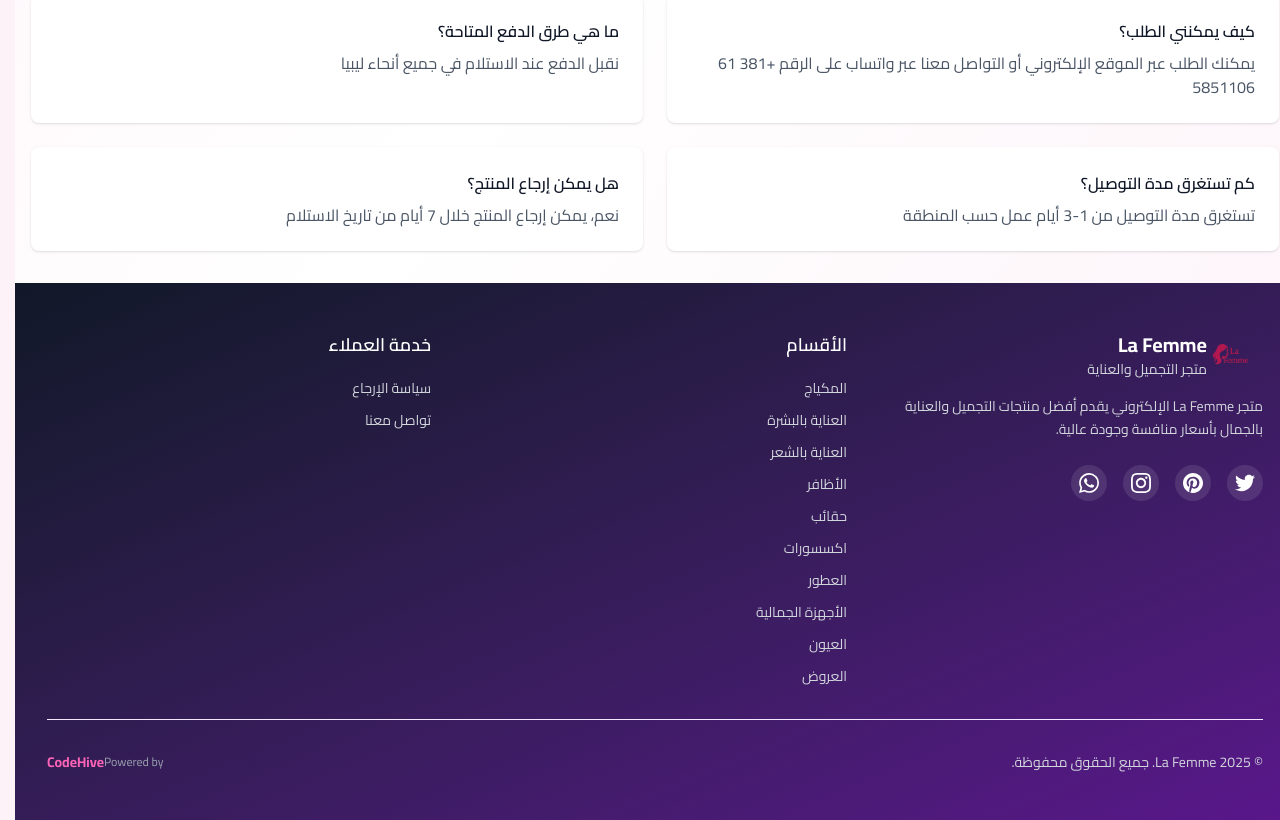
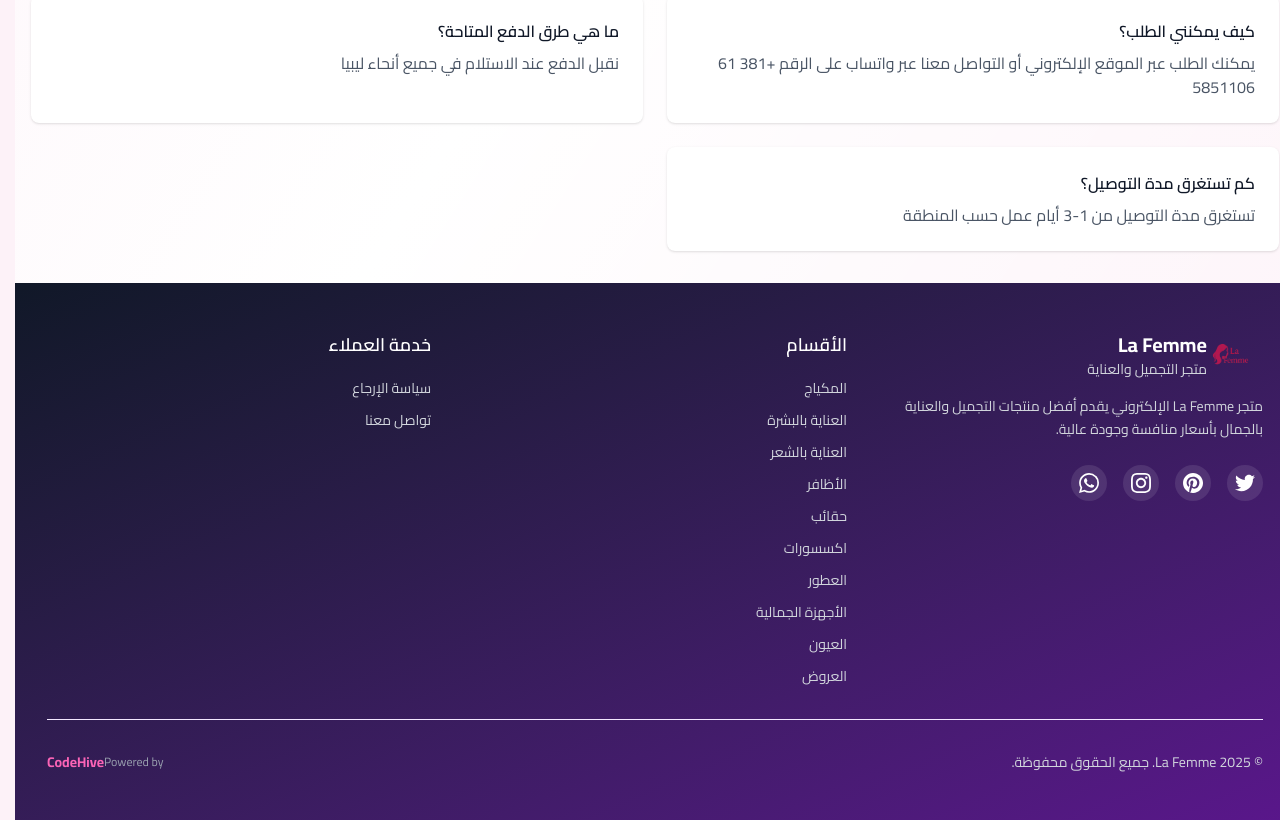
Before and after one commit to ali-lafemme/la-femme-store, a Next.js app: page /contact in a window 1280 px wide. Shown: the part 1178-1998 px from the top of the page. Built offline with nearby package versions, Linux system fonts and the light colour scheme.

Commit message:
Remove specific FAQ question from contact page

```diff
--- a/src/app/contact/page.tsx
+++ b/src/app/contact/page.tsx
@@ -240,10 +240,6 @@ function ContactPage() {
               <h3 className="font-semibold text-gray-900 mb-2">كم تستغرق مدة التوصيل؟</h3>
               <p className="text-gray-600">تستغرق مدة التوصيل من 1-3 أيام عمل حسب المنطقة</p>
             </div>
-            <div className="bg-white rounded-lg p-6 shadow-sm">
-              <h3 className="font-semibold text-gray-900 mb-2">هل يمكن إرجاع المنتج؟</h3>
-              <p className="text-gray-600">نعم، يمكن إرجاع المنتج خلال 7 أيام من تاريخ الاستلام</p>
-            </div>
           </div>
         </div>
       </div>
```
Also changed, not shown: 1 other file (tests, documents, lock files or other folders).
